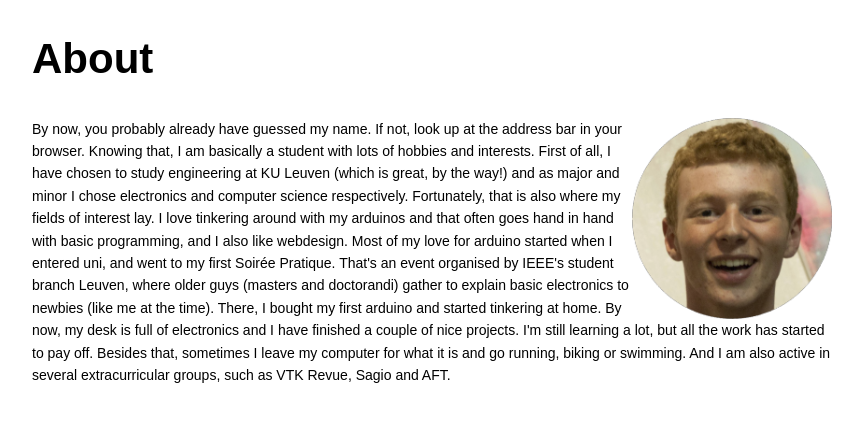
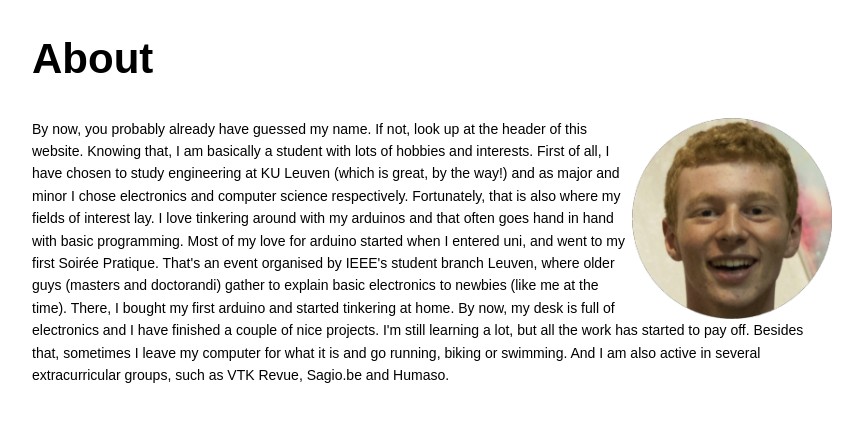
Before and after one commit to RobbertH/robberth.github.io, a Jekyll site: the page built from about.html, in a window 1280 px wide, cut to the strip 350-921 px from the top of the page. Shown: the top 422 px of the strip, without its empty margins (208-1071 px from the left). Built offline with Jekyll 4.4.1, drawn with Linux system fonts in a browser that asks for light colours.

Commit message:
humasol in about

```diff
--- a/about.html
+++ b/about.html
@@ -8,12 +8,12 @@ layout: default
 <img src="/assets/img/about/robbertRond.png" style="width: 200px; float:right"/>
 
 By now, you probably already have guessed my name. If not, look up at the
-address bar in your browser. Knowing that, I am basically a student with lots
+header of this website. Knowing that, I am basically a student with lots
 of hobbies and interests. First of all, I have chosen to study engineering
 at KU Leuven (which is great, by the way!) and as major and minor I chose
 electronics and computer science respectively. Fortunately, that is also where my fields of
 interest lay. I love tinkering around with my arduinos and that often goes hand
-in hand with basic programming, and I also like webdesign. Most of my love for
+in hand with basic programming. Most of my love for
 arduino started when I entered uni, and went to my first Soirée Pratique. That's
 an event organised by IEEE's student branch Leuven, where older guys (masters and
 doctorandi) gather to explain basic electronics to newbies (like me at the time).
@@ -21,4 +21,4 @@ There, I bought my first arduino and started tinkering at home. By now, my desk
 is full of electronics and I have finished a couple of nice projects. I'm still learning
 a lot, but all the work has started to pay off. Besides that, sometimes I leave my computer
 for what it is and go running, biking or swimming. And I am also active in several
-extracurricular groups, such as VTK Revue, Sagio and AFT.
+extracurricular groups, such as VTK Revue, Sagio.be and Humaso.
```
